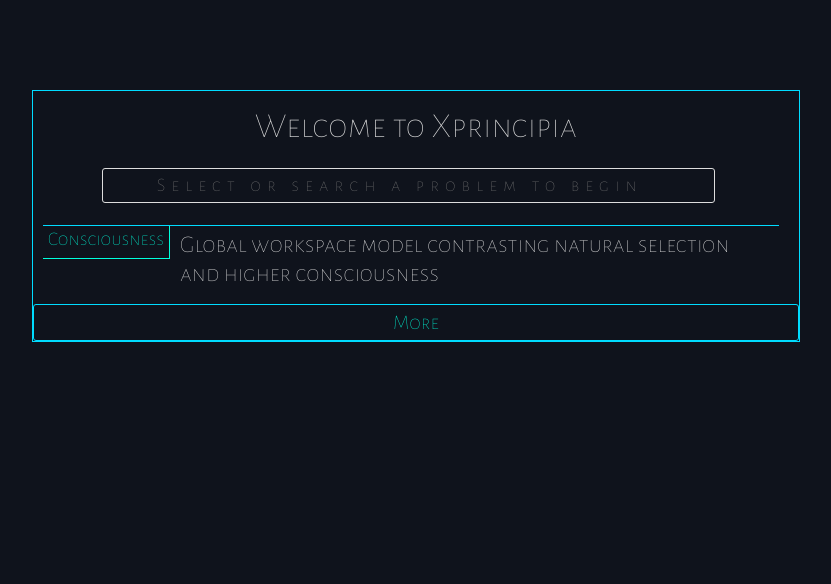
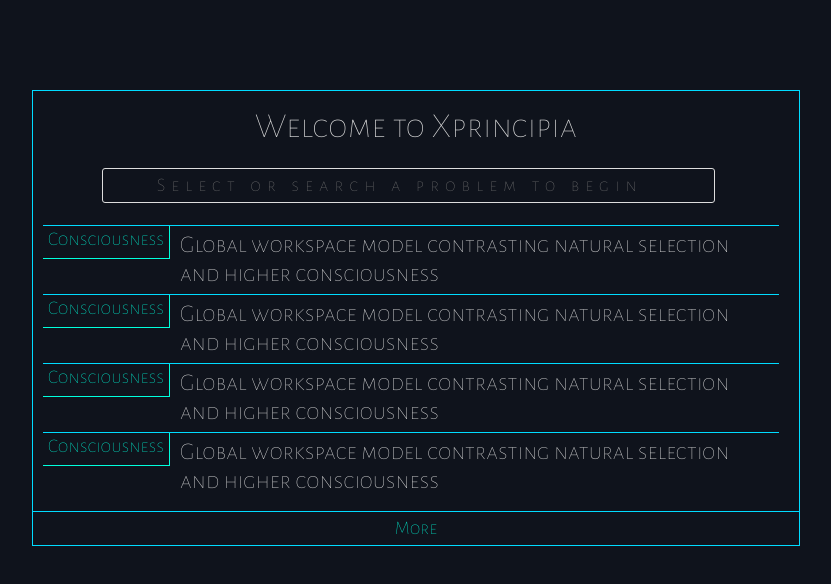
Before and after one commit to ShayanJa/xPrincipia_frontend, a React (Create React App) app: page /welcome in a window 1280 px wide. Shown: the top 584 px of the page, without its empty margins (224-1055 px from the left). Built offline with nearby package versions, Linux system fonts and the light colour scheme.

Commit message:
made components for welcome: container, form, unit, more

```diff
--- a/src/assets/App.css
+++ b/src/assets/App.css
@@ -1337,15 +1337,6 @@
     	padding: 0px 5px 5px 5px;
     	font-size: 90%;
     }
-    #moreButton {
-    	margin: auto;
-    	text-align: center;
-    	font-size: 120%;
-    	padding: 5px;
-    	color: #00ffdc;
-    	border: 1px solid #00dcff;
-    	border-width: 1px 0px 0px 0px;
-    }
 
 /*End Welcome*/
 
@@ -1557,6 +1548,15 @@
     	background-color: #00ffdc;
       cursor: pointer;
     }
+    #welcomeMore {
+      margin: auto;
+      text-align: center;
+      font-size: 120%;
+      padding: 5px;
+      color: #00ffdc;
+      border: 1px solid #00dcff;
+      border-width: 1px 0px 0px 0px;
+    }
     #sideBarMore {
       text-align: center;
       font-size: 100%;
--- a/src/components/WelcomeContainer.jsx
+++ b/src/components/WelcomeContainer.jsx
@@ -1,19 +1,22 @@
 import React from 'react';
 import ReactDOM from 'react-dom';
-import SearchUnit from './SearchUnit.jsx';
-import SearchForm from './SearchForm.jsx'
+import WelcomeUnit from './WelcomeUnit.jsx';
+import WelcomeForm from './WelcomeForm.jsx';
+import WelcomeMore from './WelcomeMore.jsx';
 
 export default class SearchContainer extends React.Component {
    render() {
       return (
         <div id="welcomeBox">
             <h1 id="welcomePrompt">Welcome to Xprincipia</h1>
-            <SearchForm />
-            <SearchUnit />
-            <SearchUnit />
-            <SearchUnit />
-            <SearchUnit />
-            <SearchUnit />
+            <WelcomeForm />
+            <div id="welcomeProblemsElements">
+              <WelcomeUnit />
+              <WelcomeUnit />
+              <WelcomeUnit />
+              <WelcomeUnit />
+            </div>
+            <WelcomeMore />
         </div>
       );
    }
--- /dev/null
+++ b/src/components/WelcomeForm.jsx
@@ -0,0 +1,19 @@
+import React from 'react';
+import ReactDOM from 'react-dom';
+import $ from 'min-jquery'
+
+export default class WelcomeForm extends React.Component {
+   render() {
+      return (
+
+      <div id="welcomeFormComponent">
+        <form action="http://www.xprincipia.com/search.php" method="get" id="exploreForm">
+            <input type="search" name="search"
+                placeholder="Select or search a problem to begin" id="exploreInput" autofocus/>
+            <input type="submit" value="Go" id="submitExplore" />
+        </form>
+      </div>
+
+      );
+   }
+}
--- /dev/null
+++ b/src/components/WelcomeMore.jsx
@@ -0,0 +1,14 @@
+import React from 'react';
+import ReactDOM from 'react-dom';
+
+export default class WelcomeMore extends React.Component {
+   render() {
+      return (
+
+        <div id="welcomeMore">
+              More
+        </div>
+
+      );
+   }
+}
--- /dev/null
+++ b/src/components/WelcomeUnit.jsx
@@ -0,0 +1,20 @@
+import React from 'react';
+import ReactDOM from 'react-dom';
+import $ from 'min-jquery'
+
+export default class WelcomeUnit extends React.Component {
+   render() {
+      return (
+
+      <div id="welcomeProblemsUnit">
+          <div id="welcomeProblemsHeader">
+              <div id="welcomeProblemsTag">Consciousness</div>
+              <div id="welcomeProblemsTitle">
+                  Global workspace model contrasting natural selection and higher consciousness
+              </div>
+          </div>
+      </div>
+
+      );
+   }
+}
--- a/src/index.js
+++ b/src/index.js
@@ -14,7 +14,7 @@ import SuggestionContainer from './components/SuggestionContainer.jsx';
 import SubProblemContainer from './components/SubProblemContainer.jsx';
 import FullProblem from './components/FullProblem.jsx';
 import FullSolution from './components/FullSolution.jsx';
-import WelcomeBox from './components/Welcome.jsx';
+import Welcome from './components/WelcomeContainer.jsx';
 import LoginContainer from './components/LoginContainer.jsx';
 import Info from './components/Info.jsx';
 import LoginUnit from './components/LoginUnit.jsx';
@@ -25,7 +25,7 @@ import './assets/index.css';
 ReactDOM.render(
   <Router history={browserHistory}>
     <Route path='/' component={App}>
-    <Route path='/welcome' component={WelcomeBox}></Route>
+    <Route path='/welcome' component={Welcome}></Route>
     <Route path='/profile' component={ProfileContainer}></Route>
     <Route path='/logincontainer' component={LoginContainer}>
       <IndexRoute component={LoginContainer}></IndexRoute>
```
